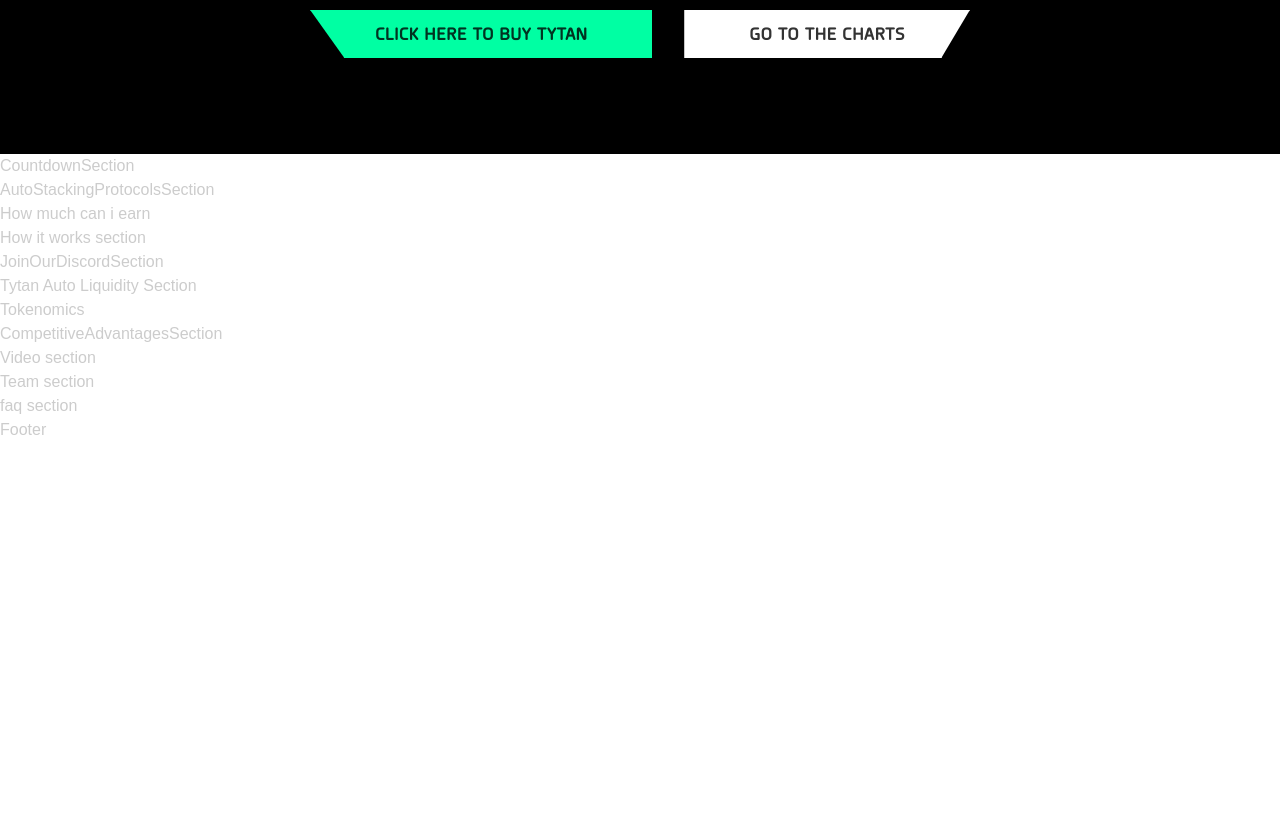
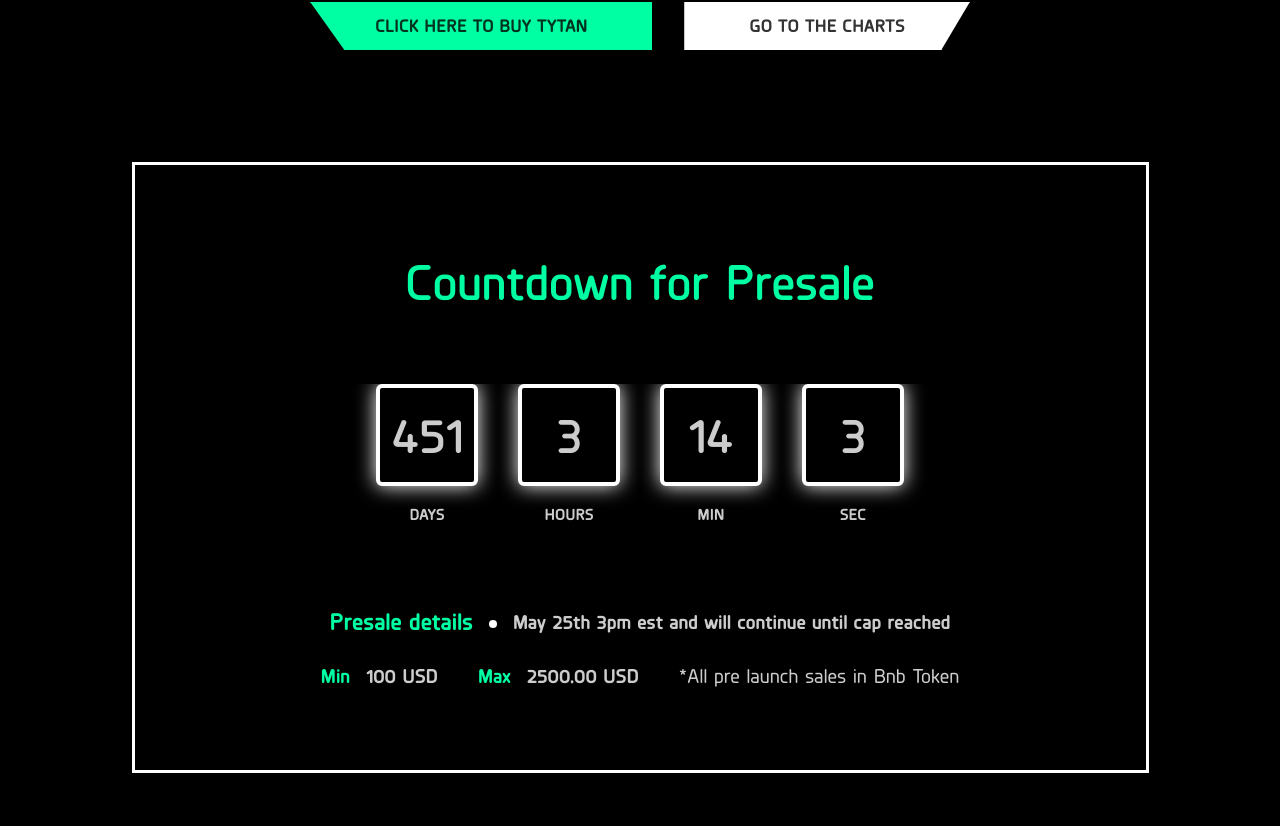
Before and after one commit to Tytan-Finance/Tytan-Landing, a Next.js app: page / in a window 1280 px wide. Shown: the part 554-1380 px from the top of the page. Before the commit the page ends 996 px from the top, so only its background shows below. Built offline with nearby package versions, Linux system fonts and the light colour scheme; a web font is replaced by a local one.

Commit message:
done with the countdown section

```diff
--- a/components/HomePage/CountdownSection.tsx
+++ b/components/HomePage/CountdownSection.tsx
@@ -1,13 +1,154 @@
 import React from 'react';
+import {ResponsiveBody1, ResponsiveH1} from "../common";
+import {useTimer} from 'react-timer-hook';
 
-interface Props {}
+
+const CountdownHeading: React.FC<{}> = ({children}) => {
+    return (
+        <ResponsiveH1
+            className={`w-[80px] h-[80px]  md:w-[102px] md:h-[102px] flex items-center justify-center countdown-item`}>
+            {children}
+        </ResponsiveH1>
+    )
+}
+
+const CountdownSubHeading: React.FC<{}> = ({children}) => {
+    return (
+        <div className={`uppercase font-Planer-Bold text-md mt-4`}>
+            {children}
+        </div>
+    )
+}
+
+interface Props {
+}
 
 const CountdownSection: React.FC<Props> = (props) => {
-  return (
-      <div>
-          CountdownSection
-      </div>
-  );
+
+    const expiryTimestamp = new Date('5 Aug, 2023');
+
+    const {
+        seconds,
+        minutes,
+        hours,
+        days,
+        isRunning,
+        start,
+        pause,
+        resume,
+        restart,
+    } = useTimer({expiryTimestamp, onExpire: () => console.warn('onExpire called')});
+
+    return (
+        <div className={`bg-black pb-20`}>
+            <div className={`container`}>
+
+                <div
+                    className={`max-w-[1017px] border-[3px] border-accent border-solid mx-auto px-6 md:px-12 py-10 md:py-20 `}>
+
+                    <ResponsiveH1 className={`text-center text-primary`}>
+                        Countdown for Presale
+                    </ResponsiveH1>
+
+                    {/*    Countdown    */}
+                    <div className={`mt-16`}>
+                        <div
+                            className="grid grid-flow-col gap-10 text-center auto-cols-max overflow-x-scroll md:overflow-auto countdown-container justify-center">
+                            <div className="flex flex-col">
+                                {/*<span className="countdown font-mono text-5xl">*/}
+                                {/*  <span style={{'--value':days}}></span>*/}
+                                {/*</span>*/}
+                                <CountdownHeading>
+                                    {days}
+                                </CountdownHeading>
+                                <CountdownSubHeading>
+                                    days
+                                </CountdownSubHeading>
+                            </div>
+                            <div className="flex flex-col">
+                                <CountdownHeading>
+                                    {hours}
+                                </CountdownHeading>
+                                <CountdownSubHeading>
+                                    hours
+                                </CountdownSubHeading>
+                            </div>
+                            <div className="flex flex-col">
+                                <CountdownHeading>
+                                    {minutes}
+                                </CountdownHeading>
+                                <CountdownSubHeading>
+                                    min
+                                </CountdownSubHeading>
+
+                            </div>
+                            <div className="flex flex-col">
+                                <CountdownHeading>
+                                    {seconds}
+                                </CountdownHeading>
+                                <CountdownSubHeading>
+                                    sec
+                                </CountdownSubHeading>
+
+                            </div>
+                        </div>
+
+                    </div>
+
+                    {/*     Below Countdown text    */}
+                    <div className={`mt-20 flex flex-col md:flex-row items-center md:space-x-4 justify-center `}>
+                        <p className={`font-Planer-Bold text-primary text-2xl`}>Presale details</p>
+                        <div className={`flex space-x-4`}>
+                            <svg
+                                width={8}
+                                height={8}
+                                fill="none"
+                                xmlns="http://www.w3.org/2000/svg"
+                                className={`shrink-0 mt-[12px]`}
+                                {...props}
+                            >
+                                <circle cx={4} cy={4} r={4} fill="#fff"/>
+                            </svg>
+                            <p className={`font-Planer-Bold text-xl text-center`}>
+                                May 25th 3pm est and will continue until cap reached
+                            </p>
+                        </div>
+                    </div>
+
+                    {/*  Min - Max - *All pre launch sales in Bnb Token  */}
+                    <div className={`grid grid-cols-1 md:grid-3cols-auto gap-1 md:gap-10 text-center  mt-6 justify-center`}>
+                        {/*     Min*     */}
+                        <div className={`flex items-center space-x-4 justify-center`}>
+                            <p className={`text-green text-xl font-Planer-Bold`}>
+                                Min
+                            </p>
+                            <p className={`text-xl font-Planer-Bold`}>
+                                100 USD
+                            </p>
+                        </div>
+
+                        {/*     Max      */}
+                        <div className={`flex items-center space-x-4 justify-center`}>
+                            <p className={`text-green text-xl font-Planer-Bold`}>
+                                Max
+                            </p>
+                            <p className={`text-xl font-Planer-Bold`}>
+                                2500.00 USD
+                            </p>
+                        </div>
+
+                        {/*     *All pre launch sales in Bnb Token      */}
+                        <div className={``}>
+                            <p className={` text-xl font-Planer-Medium`}>
+                                *All pre launch sales in Bnb Token
+                            </p>
+                        </div>
+                    </div>
+
+                </div>
+            </div>
+        </div>
+    );
 };
 
 export default CountdownSection;
--- a/components/HomePage/HeroSection.tsx
+++ b/components/HomePage/HeroSection.tsx
@@ -1,5 +1,6 @@
 import React from 'react';
 import ButtonPrimary from "../common/Buttons/ButtonPrimary";
+import {ResponsiveBody1} from "../common";
 
 interface Props {}
 
@@ -11,9 +12,9 @@
                     Auto-Staking & Compounding From the Future
                 </h1>
 
-                <p className={`mt-8 max-w-[760px] mx-auto text-xl text-center font-Planer-Medium leading-[32px]`}>
+                <ResponsiveBody1 className={`mt-8 max-w-[760px] mx-auto`}>
                     Lorem ipsum dolor sit amet, consectetur adipiscing elit. Suspendisse venenatis eros erat, a dapibus enim vulputate eu. Donec tristique ex sed leo rutrum aliquam ornare at quam
-                </p>
+                </ResponsiveBody1>
 
                 <div className={`flex flex-col md:flex-row justify-center items-center space-y-8 md:space-y-0 space-x-8 mt-16`}>
                     <ButtonPrimary bgGreen withLeftCut btnLg>
--- /dev/null
+++ b/components/common/Typography/ResponsiveBody1.tsx
@@ -0,0 +1,15 @@
+import React from 'react';
+
+interface Props {
+    className?: string;
+}
+
+const ResponsiveBody1: React.FC<Props> = ({children, className}) => {
+    return (
+        <p className={`text-md md:text-lg lg:text-xl text-center font-Planer-Medium leading-[32px] ${className}`}>
+            {children}
+        </p>
+    );
+};
+
+export default ResponsiveBody1;
--- /dev/null
+++ b/components/common/Typography/ResponsiveH1.tsx
@@ -0,0 +1,15 @@
+import React from 'react';
+
+interface Props {
+    className?: string;
+}
+
+const ResponsiveH1:React.FC<Props> = ({children,className}) => {
+    return (
+        <h1 className={`text-[36px] md:text-[45px] lg:text-[50px] font-Planer-DemiBold ${className}`}>
+            {children}
+        </h1>
+    );
+};
+
+export default ResponsiveH1;
--- /dev/null
+++ b/components/common/Typography/ResponsiveH2.tsx
@@ -0,0 +1,11 @@
+import React from 'react';
+
+const ResponsiveH2 = () => {
+    return (
+        <div>
+            responsive h2
+        </div>
+    );
+};
+
+export default ResponsiveH2;
--- /dev/null
+++ b/components/common/Typography/ResponsiveH3.tsx
@@ -0,0 +1,11 @@
+import React from 'react';
+
+const ResponsiveH3 = () => {
+    return (
+        <div>
+            h3
+        </div>
+    );
+};
+
+export default ResponsiveH3;
--- /dev/null
+++ b/components/common/index.ts
@@ -0,0 +1,9 @@
+//  Exporting Buttons
+export {default as ButtonPrimary} from './Buttons/ButtonPrimary'
+export {default as ButtonText} from './Buttons/ButtonText'
+
+// Exporting Typography
+export {default as ResponsiveBody1} from './Typography/ResponsiveBody1';
+export {default as ResponsiveH1} from './Typography/ResponsiveH1';
+export {default as ResponsiveH2} from './Typography/ResponsiveH2';
+export {default as ResponsiveH3} from './Typography/ResponsiveH3';
--- a/package.json
+++ b/package.json
@@ -9,7 +9,8 @@
     "daisyui": "^2.14.3",
     "next": "latest",
     "react": "^17.0.2",
-    "react-dom": "^17.0.2"
+    "react-dom": "^17.0.2",
+    "react-timer-hook": "^3.0.5"
   },
   "devDependencies": {
     "@types/node": "17.0.4",
--- a/styles/globals.css
+++ b/styles/globals.css
@@ -6,6 +6,24 @@
     .container {
        @apply max-w-7xl mx-auto p-4;
     }
+
+    .countdown-item {
+        border: 4px solid #FFFFFF;
+        filter: drop-shadow(0px 0px 10px #FFFFFF);
+        border-radius: 6px;
+        background: black;
+    }
+
+    .grid-3cols-auto {
+        grid-template-columns: auto auto auto;
+    }
+
+    @media only screen and (max-width: 600px) {
+        .countdown-container {
+            justify-content: flex-start !important;
+        }
+    }
+
 }
 
 @layer base {
```
Also changed, not shown: 1 other file (tests, documents, lock files or other folders).
